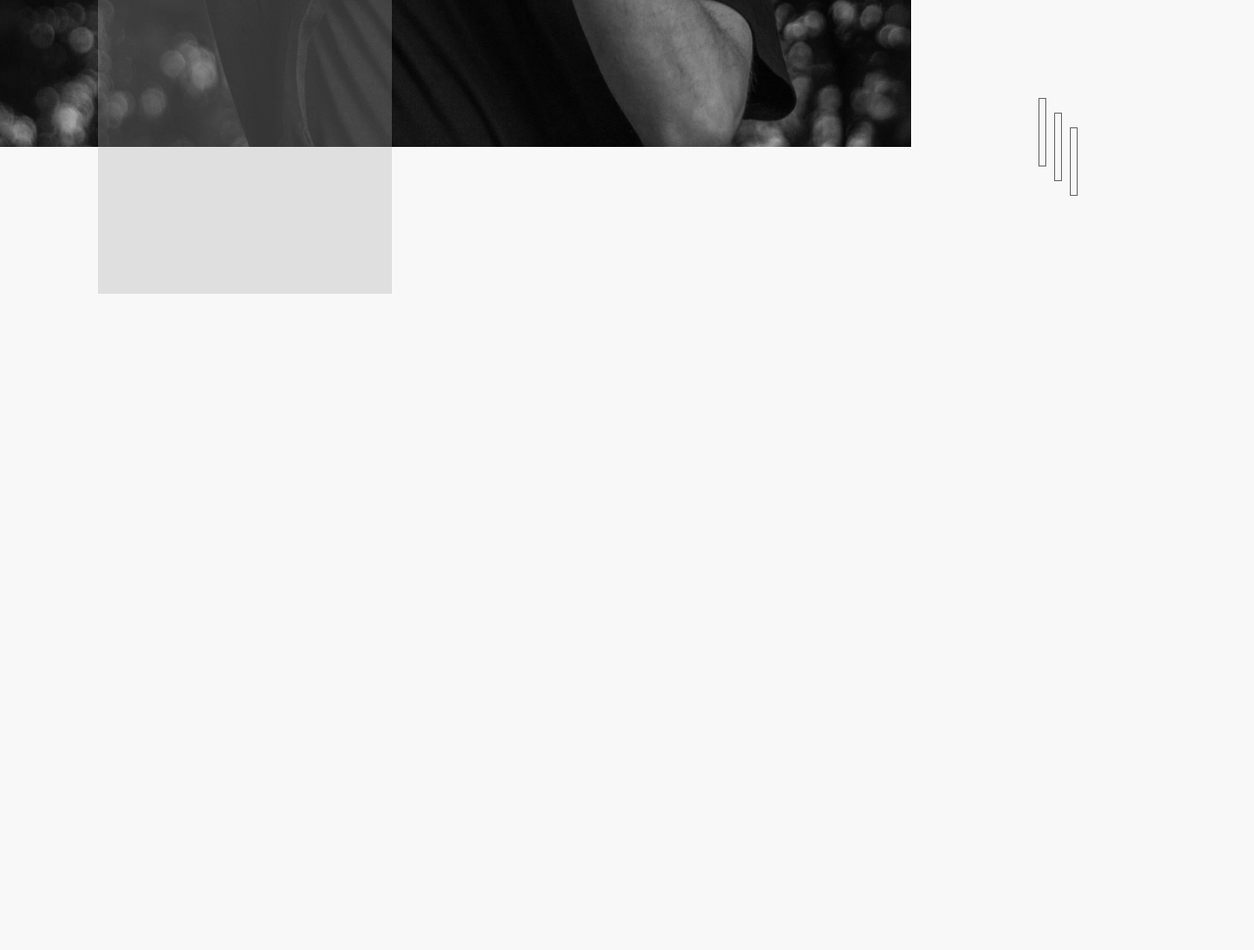
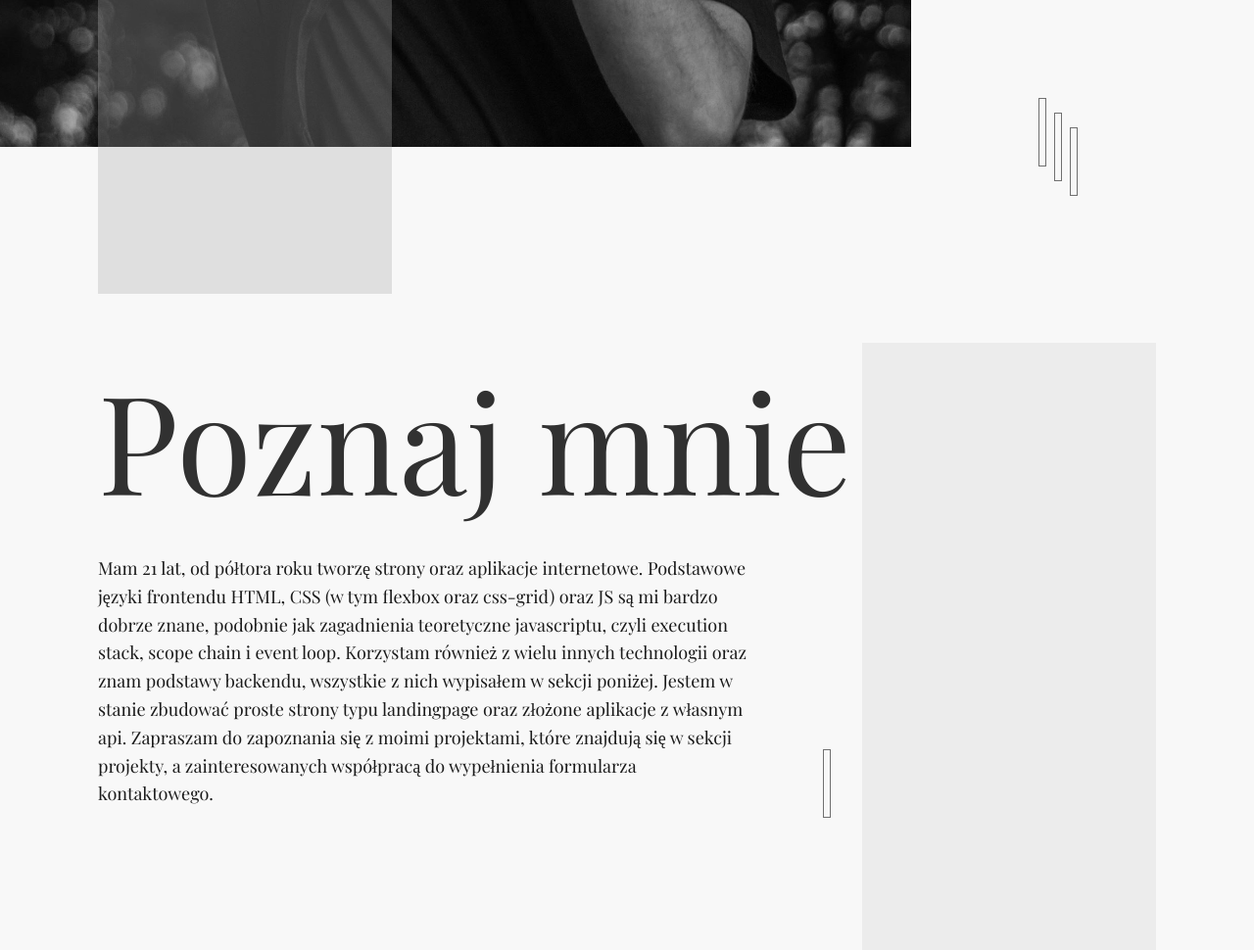
Before and after one commit to wilku998/portfolio, a Gatsby site: page / in a window 1280 px wide. Shown: the part 650-1620 px from the top of the page at 98% size. Before the commit the page ends 950 px from the top, so only its background shows below. Built offline with nearby package versions, Linux system fonts and the light colour scheme; Gatsby itself is replaced by a stand-in of ours.

Commit message:
About me

```diff
--- a/src/components/Navigation/navigationStyles.js
+++ b/src/components/Navigation/navigationStyles.js
@@ -11,6 +11,7 @@ export default Navigation => styled(Navigation)`
   transform-origin: 100% 0;
   transform: rotate(90deg) translateX(100%);
   line-height: 1;
+  font-size: 1.4rem;
   ${({ theme }) => `
     height: ${theme.navigationWidth};
   `}
--- /dev/null
+++ b/src/components/pages/index/AboutMe/AboutMe.js
@@ -0,0 +1,31 @@
+import React from "react"
+import style, {
+  Title,
+  Paragraph,
+  Block,
+  AboutMeThreeStripes,
+  AboutMeStripe,
+} from "./aboutMeStyles"
+
+const AboutMe = ({ className }) => (
+  <section className={className}>
+    <Title>Poznaj&nbsp;mnie</Title>
+    <Paragraph>
+      Mam 21 lat, od półtora roku tworzę strony oraz aplikacje internetowe.
+      Podstawowe języki frontendu HTML, CSS (w tym flexbox oraz css-grid) oraz
+      JS są mi bardzo dobrze znane, podobnie jak zagadnienia teoretyczne
+      javascriptu, czyli execution stack, scope chain i event loop. Korzystam
+      również z wielu innych technologii oraz znam podstawy backendu, wszystkie
+      z nich wypisałem w sekcji poniżej. Jestem w stanie zbudować proste strony
+      typu landingpage oraz złożone aplikacje z własnym api. Zapraszam do
+      zapoznania się z moimi projektami, które znajdują się w sekcji projekty, a
+      zainteresowanych współpracą do wypełnienia formularza kontaktowego.
+    </Paragraph>
+    <Block>
+      <AboutMeStripe />
+    </Block>
+    <AboutMeThreeStripes />
+  </section>
+)
+
+export default style(AboutMe)
--- /dev/null
+++ b/src/components/pages/index/AboutMe/aboutMeStyles.js
@@ -0,0 +1,50 @@
+import styled from "styled-components"
+import { ThreeStripes, Stripe } from '../../../abstracts/Stripes';
+
+export default AboutMe => styled(AboutMe)`
+  padding: 5rem 0;
+  height: 100rem;
+  display: grid;
+  grid-template-columns: min-content;
+  grid-template-rows: repeat(2, max-content) 1fr;
+  position: relative;
+`
+
+export const Title = styled.h1`
+  font-size: 14rem;
+  font-weight: 400;
+  ${({ theme }) => `
+    color: ${theme.colorGrey5};
+  `}
+`
+
+export const Paragraph = styled.p`
+  line-height: 1.6;
+  font-size: 1.8rem;
+  margin-top: 2rem;
+  padding-right: 10rem;
+`
+
+export const Block = styled.div`
+  justify-self: flex-end;
+  grid-column: 2/3;
+  grid-row: 1/4;
+  position: relative;
+  ${({ theme }) => `
+    width: ${theme.backgroundBlockWidth};
+    background-color: ${theme.colorGrey2};
+  `}
+`
+
+export const AboutMeThreeStripes = styled(ThreeStripes)`
+  position: absolute;
+  bottom: 5rem;
+  left: 0;
+`;
+
+export const AboutMeStripe = styled(Stripe)`
+  position: absolute;
+  left: -4rem;
+  top: 50%;
+  transform: translateY(-50%);
+`;
--- a/src/components/pages/index/Header/headerStyles.js
+++ b/src/components/pages/index/Header/headerStyles.js
@@ -5,6 +5,7 @@ import { ThreeStripes } from "../../../abstracts/Stripes"
 export default Header => styled(Header)`
   height: 100vh;
   position: relative;
+  margin-bottom: 15rem;
 `
 
 export const Content = styled.div`
@@ -12,16 +13,17 @@ export const Content = styled.div`
   width: calc(100% - 30rem);
   background: url(/images/my-photo.jpg) center/cover no-repeat;
   position: relative;
-  margin-bottom: 15rem;
 `
 
 export const TitleContainer = styled.div`
   position: absolute;
   top: 0;
   left: 10rem;
-  width: 30rem;
   height: 100%;
   background-color: rgba(255, 255, 255, 0.2);
+  ${({ theme }) => `
+    width: ${theme.backgroundBlockWidth};
+  `}
   &:after {
     z-index: 10;
     content: "";
@@ -53,8 +55,8 @@ export const SubTitle = styled.div`
 `
 
 export const HeaderStripes = styled(ThreeStripes)`
-    position: absolute;
-    bottom: 0;
-    right: 15rem;
-    transform: translate(50%, 50%);
+  position: absolute;
+  bottom: 0;
+  right: 15rem;
+  transform: translate(50%, 50%);
 `
--- a/src/pages/index.js
+++ b/src/pages/index.js
@@ -1,4 +1,19 @@
 import React from "react"
-import Header from "../components/pages/index/Header/Header";
+import styled from 'styled-components';
+import Header from "../components/pages/index/Header/Header"
+import AboutMe from "../components/pages/index/AboutMe/AboutMe"
 
-export default () => <div><Header /></div>
+const Main = styled.main`
+  ${({theme}) => `
+    padding: 0 calc(10rem - ${theme.navigationWidth}) 0 10rem;
+  `}
+`;
+
+export default () => (
+  <>
+    <Header />
+    <Main>
+      <AboutMe />
+    </Main>
+  </>
+)
--- a/src/styles/GlobalStyleComponent.js
+++ b/src/styles/GlobalStyleComponent.js
@@ -20,7 +20,7 @@ export default createGlobalStyle`
 
     body {
         font-family: 'Playfair Display', serif;
-        font-size: 1.4rem;
+        font-size: 1.6rem;
         line-height: 1.4;
 
         ${({ theme }) => `
--- a/src/styles/theme.js
+++ b/src/styles/theme.js
@@ -4,6 +4,7 @@ export default {
     colorGrey3: '#DFDFDF',
     colorGrey4: "#707070",
     colorGrey5: '#313131', //big fonts
-    colorGrey6: '#2E2E2E', //regular text
-    navigationWidth: '5rem'
+    colorGrey6: '#1A1A1A', //regular text
+    navigationWidth: '5rem',
+    backgroundBlockWidth: '30rem'
 }
```
